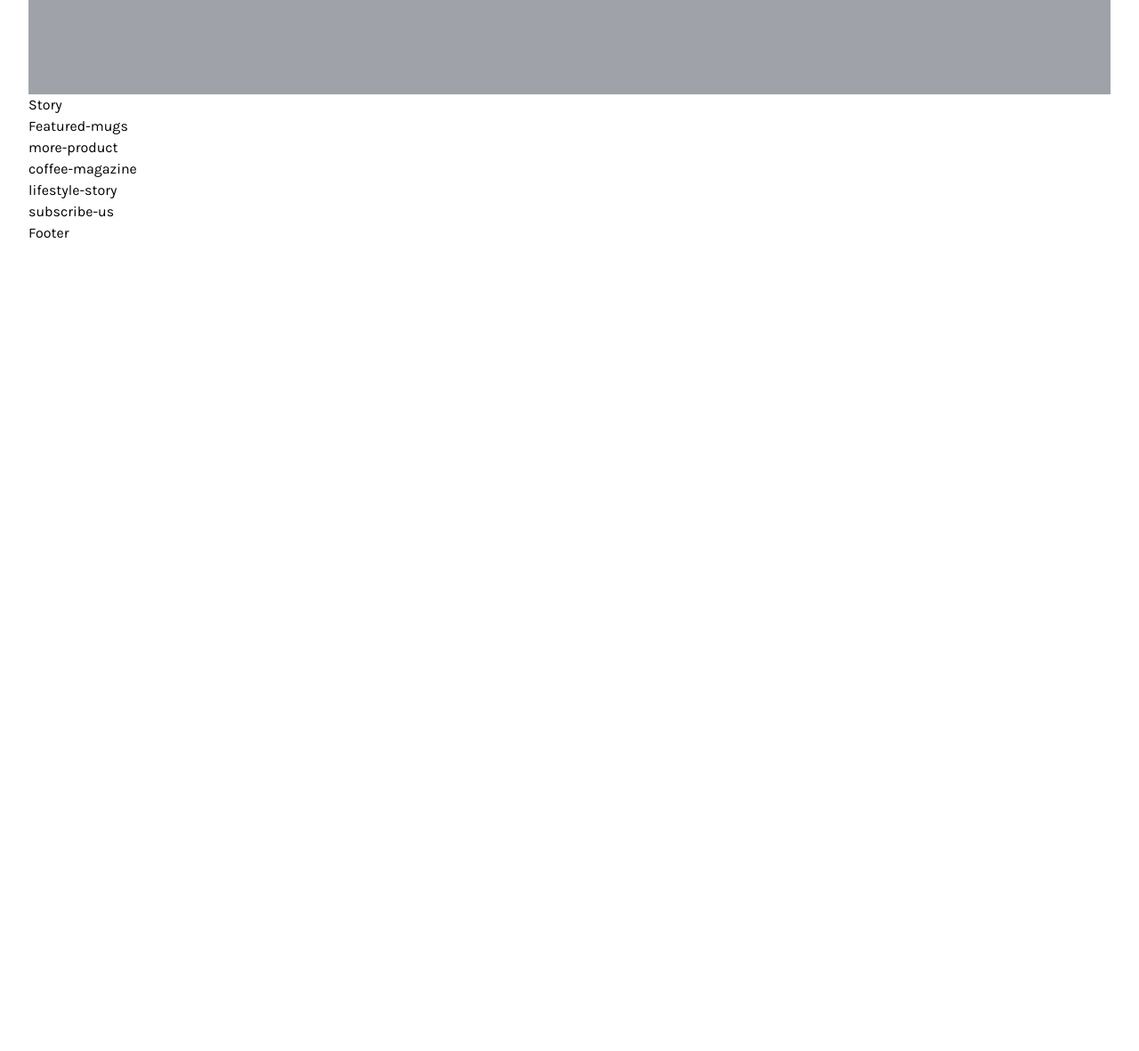
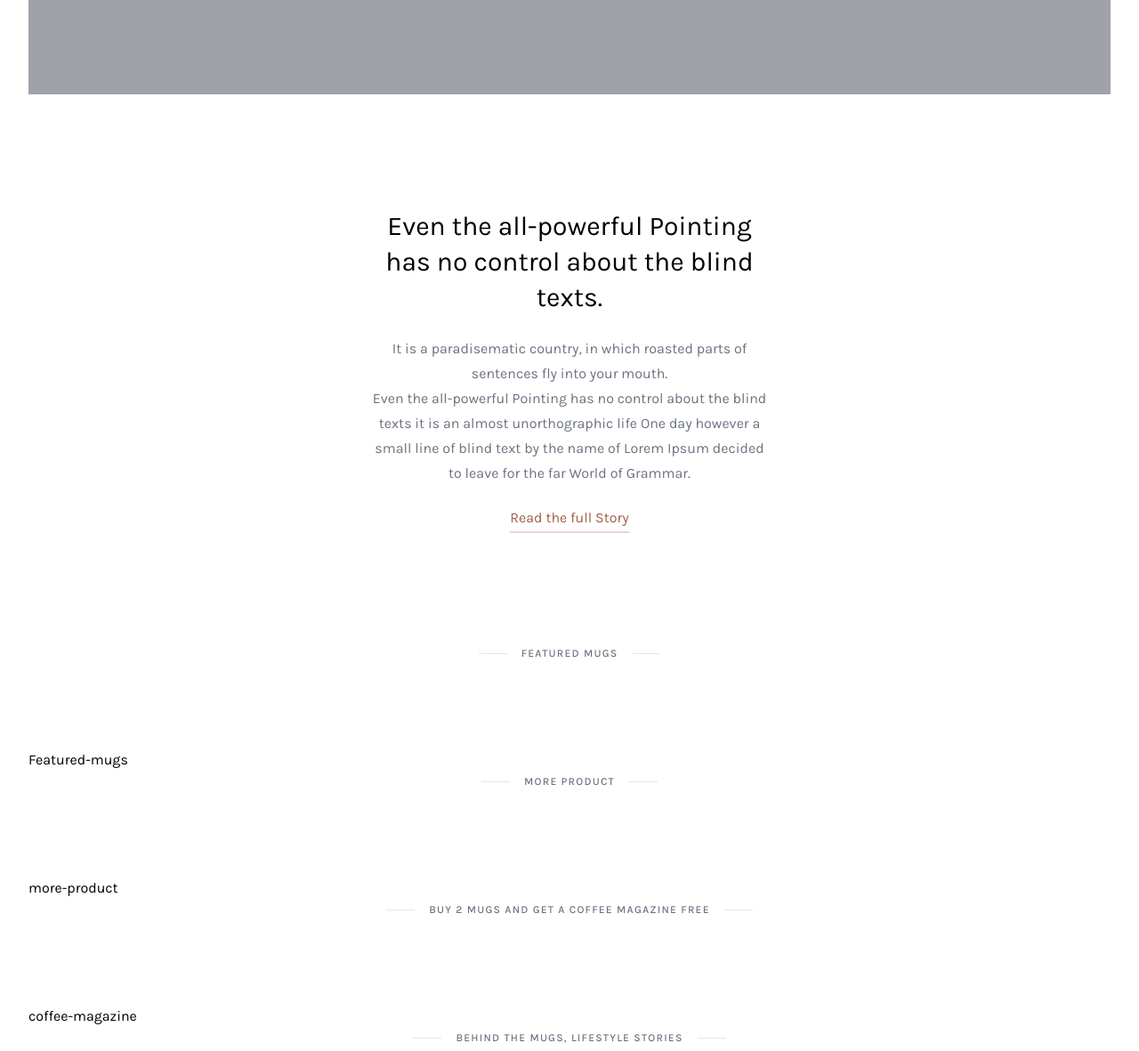
Before and after one commit to nguyendat0908/Project-Tailwind, a website: page public/index.html in a window 1280 px wide. Shown: the part 500-1681 px from the top of the page at 89% size. Before the commit the page ends 800 px from the top, so only its background shows below. Drawn offline with nearby package versions, Linux system fonts and the light colour scheme; files that its build step writes are made by us from their sources.

Commit message:
Add story and subheadline

```diff
--- a/public/index.html
+++ b/public/index.html
@@ -83,17 +83,56 @@
         </div>
         <!--End Slider-->
 
-        <div class="story">Story</div>
+        <div class="story">
+          <div class="w-full h-full flex justify-center items-center">
+            <div class="px-4 sm:px-16 md:px-32 lg:px-64 xl:px-96 py-32 text-center">
+              <div class="text-3xl leading-10 mb-6 font-normal">Even the all-powerful Pointing has no control about the blind texts.</div>
+              <div class="text-gray-500 leading-7 mb-6">It is a paradisematic country, in which roasted parts of sentences fly into
+                your mouth. <br/> Even the all-powerful Pointing has no control about the blind texts it is an
+                almost unorthographic life One day however a small line of blind text by the name of Lorem
+                Ipsum decided to leave for the far World of Grammar.
+              </div>
+              <div class="">
+                <a href="#" class="text-coffee-400 hover:text-coffee-600 relative after:absolute after:-bottom-2 after:left-0 after:bg-coffee-50
+                hover:after:bg-coffee-200 after:h-0.5 after:w-full after:transition-all after:ease-in-out after:duration-400">Read the full Story</a>
+              </div>
+            </div>
+          </div>
+        </div>
         <!--End story-->
+
+        <div class="datLeo-subheadline">
+          <div class="datLeo-subheadline-deco-line"></div>
+          <div class="datLeo-subheadline-label">Featured mugs</div>
+          <div class="datLeo-subheadline-deco-line"></div>
+        </div>
 
         <div class="featured-mugs">Featured-mugs</div>
         <!--End featured-mugs-->
 
+        <div class="datLeo-subheadline">
+          <div class="datLeo-subheadline-deco-line"></div>
+          <div class="datLeo-subheadline-label">More Product</div>
+          <div class="datLeo-subheadline-deco-line"></div>
+        </div>
+
         <div class="more-product">more-product</div>
         <!--End more-product-->
 
+        <div class="datLeo-subheadline">
+          <div class="datLeo-subheadline-deco-line"></div>
+          <div class="datLeo-subheadline-label">Buy 2 mugs and get a coffee magazine free</div>
+          <div class="datLeo-subheadline-deco-line"></div>
+        </div>
+
         <div class="coffee-magazine">coffee-magazine</div>
         <!--End coffee-magazine-->
+
+        <div class="datLeo-subheadline">
+          <div class="datLeo-subheadline-deco-line"></div>
+          <div class="datLeo-subheadline-label">Behind the mugs, lifestyle stories</div>
+          <div class="datLeo-subheadline-deco-line"></div>
+        </div>
 
         <div class="lifestyle-story">lifestyle-story</div>
         <!--End lifestyle-story-->
--- a/src/input.css
+++ b/src/input.css
@@ -11,7 +11,7 @@
 }
 
 .datLeo-top-menu-item {
-    @apply cursor-pointer py-1 hover:text-gray-800 relative after:lg:absolute after:lg:bottom-0 after:lg:left-0 after:lg:bg-light-coffee
+    @apply cursor-pointer py-1 hover:text-gray-800 relative after:lg:absolute after:lg:bottom-0 after:lg:left-0 after:lg:bg-coffee-200
     after:lg:h-0.5 after:lg:w-0 hover:after:lg:w-full after:lg:transition-all after:lg:ease-in-out after:lg:duration-300;
 }
 
@@ -26,3 +26,13 @@
 .datLeo-badge-circle {
     @apply text-xs text-center rounded-full px-1.5
 }
+
+.datLeo-subheadline {
+    @apply flex justify-center items-center mb-24;
+}
+.datLeo-subheadline-deco-line {
+    @apply w-8 h-px bg-gray-200;
+}
+.datLeo-subheadline-label {
+    @apply uppercase mx-4 tracking-widest text-gray-500 font-medium text-[12px] text-center;
+}
--- a/tailwind.config.js
+++ b/tailwind.config.js
@@ -7,7 +7,12 @@ module.exports = {
         Karla: ['Karla', 'sans-serif']
       },
       colors: {
-        'light-coffee': '#C89F94'
+        'coffee': {
+          50: '#E8D6D0',
+          200: '#C89F94',
+          400: '#A25F4B',
+          600: '#744838'
+        }
       },
       keyframes: {
         slideDown: {
```
